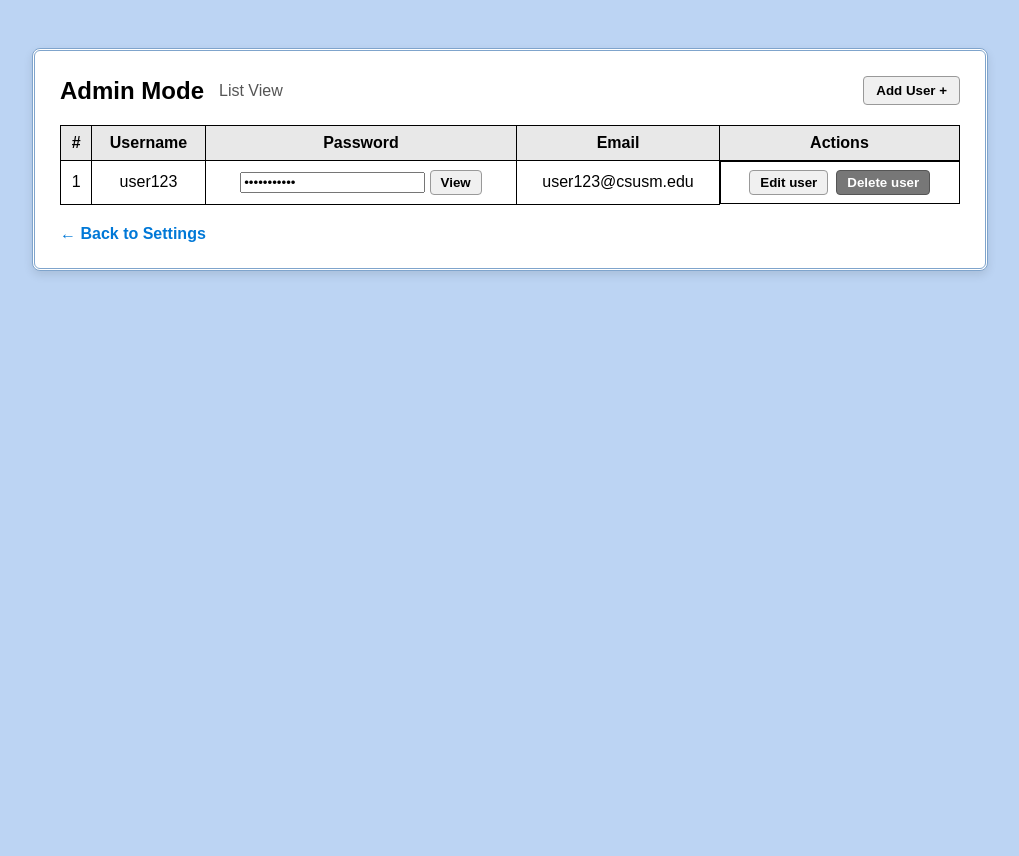
After one commit to maib202030/CIS444Project, a PHP site: page /html/admin.html in a window 1280 px wide. The commit adds this page. Shown: the whole page, without its empty margins (130-1149 px from the left). Run offline with PHP 8.4, Linux system fonts and the light colour scheme.

Commit message:
Admin page and styles added (no JS)

```diff
--- a/css/styles.css
+++ b/css/styles.css
@@ -360,6 +360,125 @@ body.dark-mode #settings-container #about-button {
 }
 
 
+/* ========================= */
+/* ADMIN PANEL STYLING */
+/* ========================= */
+
+#admin-body {
+  background-color: #bcd4f3;
+  display: flex;
+  justify-content: center;
+  align-items: flex-start;
+  min-height: 100vh;
+  padding-top: 40px;
+  font-family: Arial, Helvetica, sans-serif;
+}
+
+#admin-container {
+  background-color: white;
+  width: 900px;
+  border: 3px double #7fa4cc;
+  border-radius: 8px;
+  padding: 25px;
+  box-shadow: 0 4px 10px rgba(0,0,0,0.1);
+}
+
+/* Header */
+#admin-header {
+  display: flex;
+  align-items: center;
+  gap: 15px;
+  margin-bottom: 20px;
+}
+
+#admin-header h2 {
+  margin: 0;
+}
+
+#admin-subtitle {
+  font-weight: normal;
+  color: #555;
+}
+
+#add-user-button {
+  margin-left: auto;
+  background-color: #f0f0f0;
+  font-weight: bold;
+  border: 1px solid #999;
+  padding: 6px 12px;
+  border-radius: 4px;
+  cursor: pointer;
+}
+
+#add-user-button:hover {
+  background-color: #0078d7;
+  color: white;
+  border-color: #0078d7;
+}
+
+/* Table */
+#admin-table {
+  width: 100%;
+  border-collapse: collapse;
+}
+
+#admin-table th,
+#admin-table td {
+  border: 1px solid black;
+  padding: 8px;
+  text-align: center;
+}
+
+#admin-table th {
+  background-color: #e8e8e8;
+}
+
+/* Action Buttons */
+.admin-actions {
+  display: flex;
+  justify-content: center;
+  gap: 8px;
+}
+
+.edit-user,
+.delete-user,
+.view-password {
+  background-color: #f0f0f0;
+  border: 1px solid #999;
+  padding: 4px 10px;
+  border-radius: 4px;
+  cursor: pointer;
+  font-weight: bold;
+}
+
+.edit-user:hover,
+.view-password:hover {
+  background-color: #0078d7;
+  color: white;
+  border-color: #0078d7;
+}
+
+.delete-user {
+  background-color: #777;
+  color: white;
+  border-color: #555;
+}
+
+.delete-user:hover {
+  background-color: #b30000;
+  border-color: #b30000;
+}
+
+/* Back Button */
+#admin-back {
+  display: inline-block;
+  margin-top: 20px;
+  font-weight: bold;
+  text-decoration: none;
+  color: #0078d7;
+}
+
+
 
 /* Toggle Switch Stuff */
 /* Container for the toggle */
--- /dev/null
+++ b/html/admin.html
@@ -0,0 +1,54 @@
+<!DOCTYPE html>
+<html lang="en">
+
+<head>
+    <title>Admin Panel</title>
+    <meta charset="UTF-8">
+    <link rel="stylesheet" href="../css/styles.css">
+</head>
+
+<body id="admin-body">
+
+    <div id="admin-container">
+
+        <div id="admin-header">
+            <h2>Admin Mode</h2>
+            <span id="admin-subtitle">List View</span>
+            <button id="add-user-button">Add User +</button>
+        </div>
+
+        <table id="admin-table">
+            <thead>
+                <tr>
+                    <th>#</th>
+                    <th>Username</th>
+                    <th>Password</th>
+                    <th>Email</th>
+                    <th>Actions</th>
+                </tr>
+            </thead>
+
+            <tbody>
+                <!-- Example User Row -->
+                <tr>
+                    <td>1</td>
+                    <td>user123</td>
+                    <td>
+                        <input type="password" value="password123" readonly>
+                        <button class="view-password">View</button>
+                    </td>
+                    <td>user123@csusm.edu</td>
+                    <td class="admin-actions">
+                        <button class="edit-user">Edit user</button>
+                        <button class="delete-user">Delete user</button>
+                    </td>
+                </tr>
+            </tbody>
+        </table>
+
+        <a href="../html/settings.html" id="admin-back">← Back to Settings</a>
+
+    </div>
+
+</body>
+</html>
```
